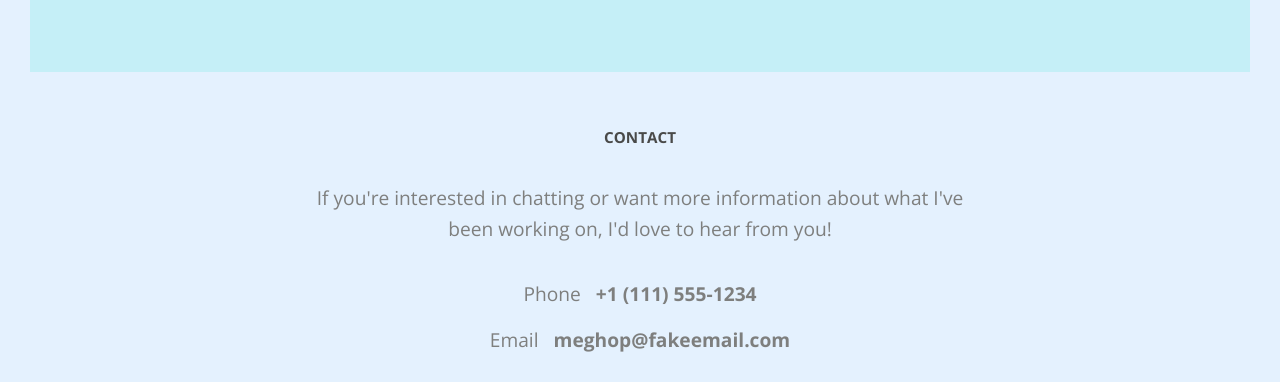
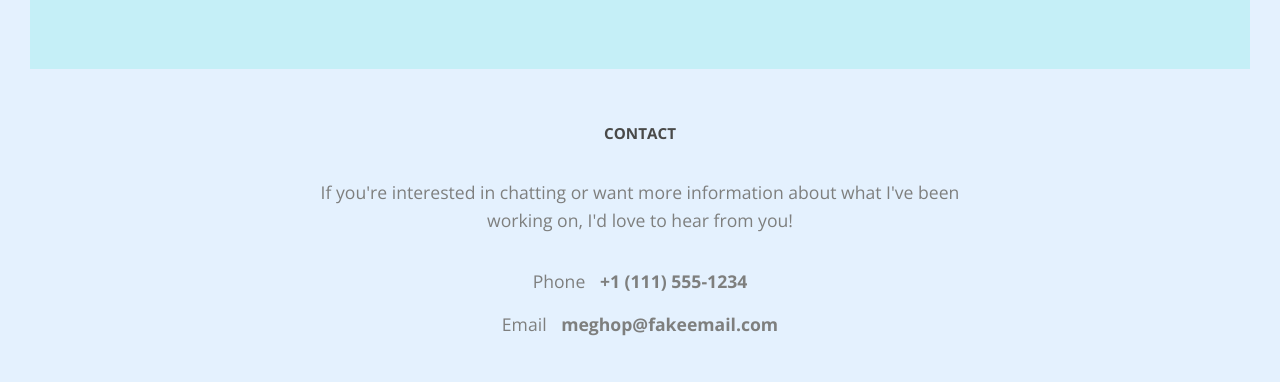
Before and after one commit to megmatty/Project-5-CSS-to-SASS, a plain HTML site: page index.html in a window 1280 px wide. Shown: the part 2335-2717 px from the top of the page. Drawn offline with nearby package versions, Linux system fonts and the light colour scheme.

Commit message:
Revisions
Revised:
* Changed font-size on line 64 of layout/_header.scss, this font-size
value to a variable
* Removed all “+ .1em” values from variables
* Created a manifesto for each subfolder & imported those into the
styles file
* Simplified path for imports to exclude .scss suffix
* Changed mixing for hover text to include &hover placeholder

```diff
--- a/index.html
+++ b/index.html
@@ -3,7 +3,7 @@
 	<head>
 		<meta name="viewport" content="width=device-width, initial-scale=1.0">
 		<title>Meg Matty</title>
-		<link rel="stylesheet" href="css/font-awesome.min.css">
+		<link rel="stylesheet" href="https://maxcdn.bootstrapcdn.com/font-awesome/4.6.1/css/font-awesome.min.css">
 		<link rel="stylesheet" href="css/normalize.css">
 		<link rel="stylesheet" href="css/styles.css">
 	</head>
--- /dev/null
+++ b/scss/base/_base.scss
@@ -0,0 +1,5 @@
+@import "base/_variables";
+@import "base/_typography";
+@import "base/_mixins";
+@import "base/_extends";
+@import "base/_general-styles";
--- a/scss/base/_mixins.scss
+++ b/scss/base/_mixins.scss
@@ -16,6 +16,8 @@
 //Mixins - Other
 
 @mixin blue-hover {
-   color: $viking-blue;
-   -webkit-transition: all .3s linear;
+    &:hover {
+        color: $viking-blue;
+        -webkit-transition: all .3s linear;
+    }
 }
--- /dev/null
+++ b/scss/components/_components.scss
@@ -0,0 +1,2 @@
+@import "components/_social-icons";
+@import "components/_profile";
--- a/scss/components/_profile.scss
+++ b/scss/components/_profile.scss
@@ -79,7 +79,7 @@
     	padding-left: 0;
     	padding-right: 12px;
     	margin-top: 0;
-    	font-size: $font-size-medium + .1em;
+    	font-size: $font-size-medium;
 	}
 
 	@include desktop {
--- a/scss/layout/_header.scss
+++ b/scss/layout/_header.scss
@@ -36,7 +36,7 @@ header {
 
 .name {
 	font-family: $stack-courgette;
-	font-size: $font-size-large + .1em;
+	font-size: $font-size-large;
 	display: inline-block;
 	text-align: left;
 	padding-bottom: 10px;
@@ -61,6 +61,6 @@ header {
     display: inline-block;
     float: right;
     padding-right: 25px;
-    font-size: 1.5em;
+    font-size: $font-size-large;
     margin-top: -12px;
 }
--- /dev/null
+++ b/scss/layout/_layout.scss
@@ -0,0 +1,4 @@
+@import "layout/_header";
+@import "layout/_portfolio";
+@import "layout/_skills";
+@import "layout/_main-footer";
--- a/scss/layout/_main-footer.scss
+++ b/scss/layout/_main-footer.scss
@@ -16,7 +16,7 @@
 	color: $text-color-light;
 
 	@include tablet {
-	    font-size: $font-size-medium + .1em;
+	    font-size: $font-size-medium;
 	    margin-left: $side-margin;
 	    margin-right: $side-margin;
 	}
@@ -36,7 +36,7 @@
 	@extend %side-20-padding;
 
 	@include tablet {
-	    font-size: $font-size-medium + .1em;
+	    font-size: $font-size-medium;
     	padding-bottom: 15px;
 	}
 }
@@ -52,8 +52,5 @@
 	font-family: $stack-opensans;
 	font-weight: bold;
 	color: $text-color-light;
-
-	&:hover {
-		@include blue-hover;
-	}
+	@include blue-hover;
 }
--- a/scss/navigation/_footer-nav.scss
+++ b/scss/navigation/_footer-nav.scss
@@ -47,7 +47,7 @@
 	}
 }
 
-.bottom-nav li a:hover {
+.bottom-nav li a {
     @include tablet {
     	@include blue-hover;
 	}
@@ -55,9 +55,7 @@
 
 
 .back-top {
-	&:hover {
-		@include blue-hover;
-	}
+	@include blue-hover;
 
 	@include tablet {
 	    display: none;
--- a/scss/navigation/_main-nav.scss
+++ b/scss/navigation/_main-nav.scss
@@ -60,9 +60,9 @@
 
     &:hover {
     	color: $highlight-color;
+      }
 
-    	@include tablet {
-        	@include blue-hover;
-    	}
-    }
+    @include tablet {
+  	    @include blue-hover;
+      }
 }
--- /dev/null
+++ b/scss/navigation/_navigation.scss
@@ -0,0 +1,2 @@
+@import "navigation/_main-nav";
+@import "navigation/_footer-nav";
--- a/scss/styles.scss
+++ b/scss/styles.scss
@@ -1,13 +1,4 @@
-@import "base/_variables.scss";
-@import "base/_typography.scss";
-@import "base/_mixins.scss";
-@import "base/_extends.scss";
-@import "base/_general-styles.scss";
-@import "layout/_header.scss";
-@import "navigation/_main-nav.scss";
-@import "components/_profile.scss";
-@import "layout/_portfolio.scss";
-@import "layout/_skills.scss";
-@import "components/_social-icons.scss";
-@import "layout/_main-footer.scss";
-@import "navigation/_footer-nav.scss";
+@import "base/_base";
+@import "layout/_layout";
+@import "navigation/_navigation";
+@import "components/_components";
```
Also changed, not shown: css/font-awesome.css (deleted), css/font-awesome.min.css (deleted), css/styles.css, 1 other file.
